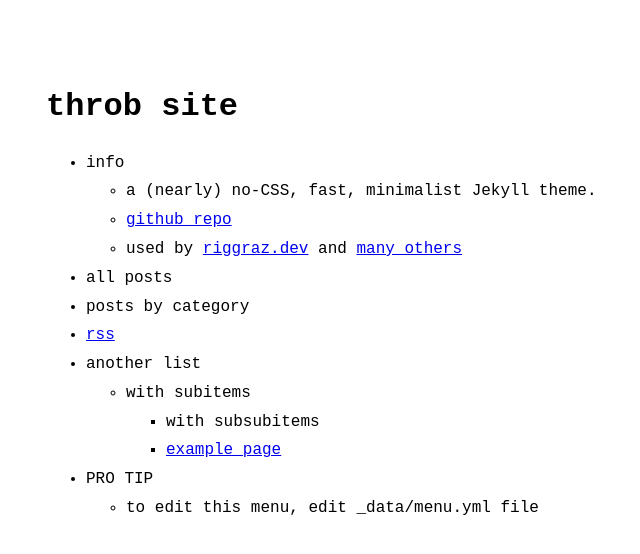
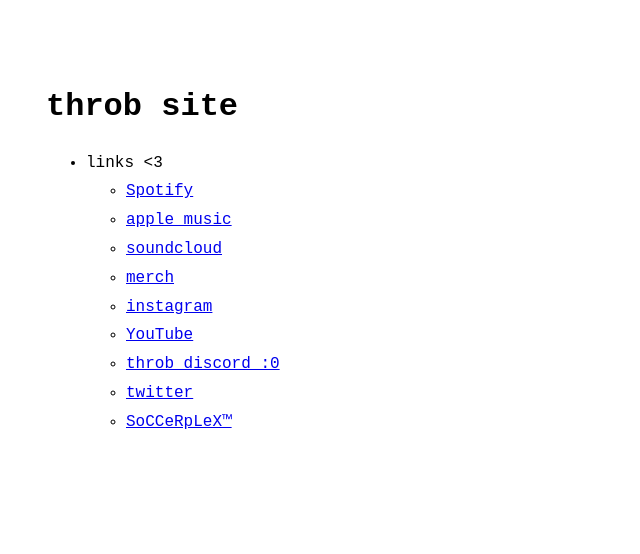
Before and after one commit to straw63rry/straw63rry.github.io, a Jekyll site: the page built from index.md, in a window 1280 px wide. Shown: the top 554 px of the page, without its empty margins (274-914 px from the left). Built offline with Jekyll 4.4.1, drawn with Linux system fonts in a browser that asks for light colours; our own code applies the rules of GitHub Pages for plain Markdown files.

Commit message:
Update menu.yml

```diff
--- a/_data/menu.yml
+++ b/_data/menu.yml
@@ -1,38 +1,21 @@
-# For documentation on this file, see:
-# https://github.com/riggraz/no-style-please#customize-the-menu
-
 entries:
-  - title: info
+  - title: links <3
     entries:
-      - title: a (nearly) no-CSS, fast, minimalist Jekyll theme.
-      - title: github repo
-        url: https://github.com/riggraz/no-style-please
-      - title: "used by <a href='https://riggraz.dev'>riggraz.dev</a> and <a href='https://github.com/riggraz/no-style-please/network/dependents'>many others</a>"
-
-  - title: all posts
-    post_list:
-      limit: 5
-      show_more: true
-      show_more_text: See archive...
-      show_more_url: archive.html
-
-  - title: posts by category
-    post_list:
-      category: example2
-      show_more: true
-      show_more_text: See more posts...
-      show_more_url: example2-archive.html
-
-  - title: rss
-    url: feed.xml
-
-  - title: another list
-    entries:
-      - title: with subitems
-        entries:
-          - title: with subsubitems
-          - title: example page
-            url: about
-  - title: PRO TIP
-    entries:
-      - title: to edit this menu, edit _data/menu.yml file
+      - title: Spotify
+        url: https://open.spotify.com/artist/0ZtlFgMn5jOPhUpHfXC0Ns
+      - title: apple music
+        url: https://music.apple.com/ca/artist/throb/1482863966
+      - title: soundcloud
+        url: https://soundcloud.com/onetwothreethrob
+      - title: merch
+        url: https://throb-co.myspreadshop.ca/
+      - title: instagram
+        url: https://www.instagram.com/onetwothreethrob/
+      - title: YouTube
+        url: https://www.youtube.com/channel/UCIqeLWr5PYwuJgT2OC4qOR
+      - title: throb discord :0
+        url: https://discord.com/invite/HymmXEp
+      - title: twitter
+        url: https://twitter.com/123throb
+      - title: SoCCeRpLeX™
+        url: https://open.spotify.com/artist/3U0FGmeGTI5CRDmvJeZ1qu
```
